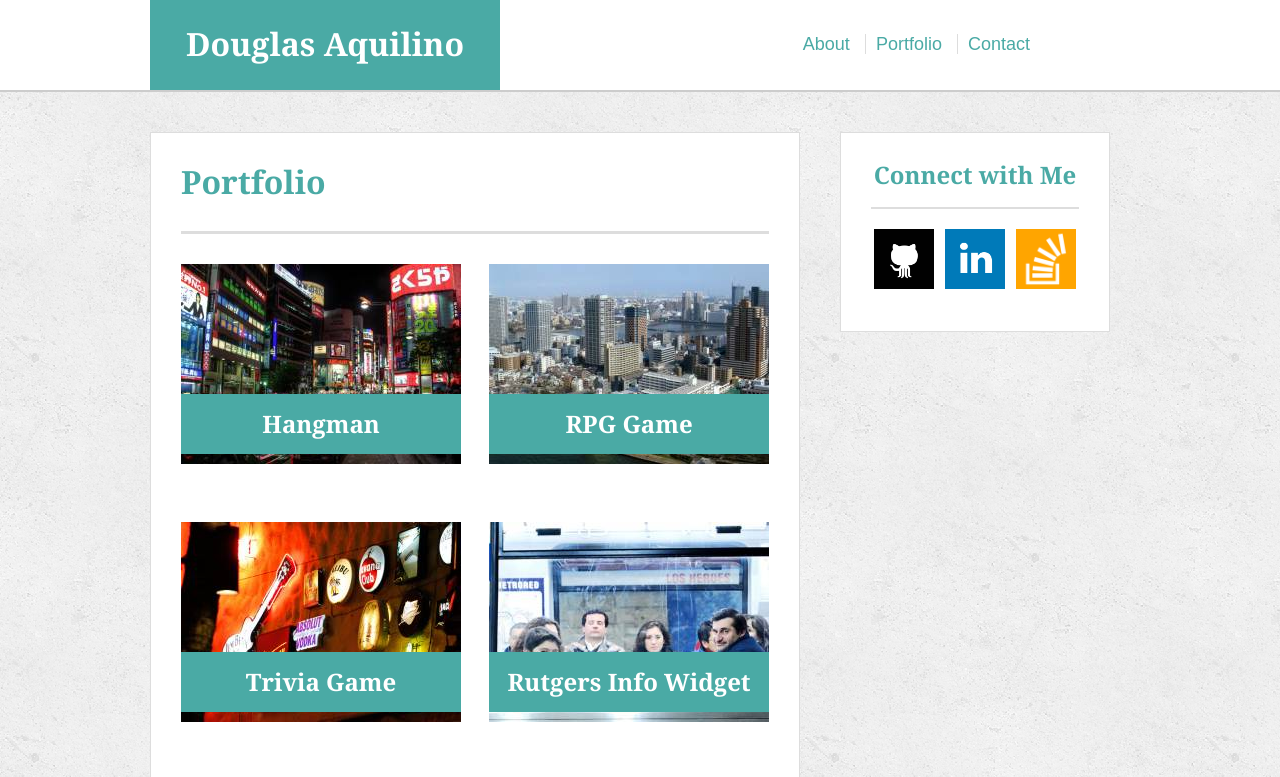
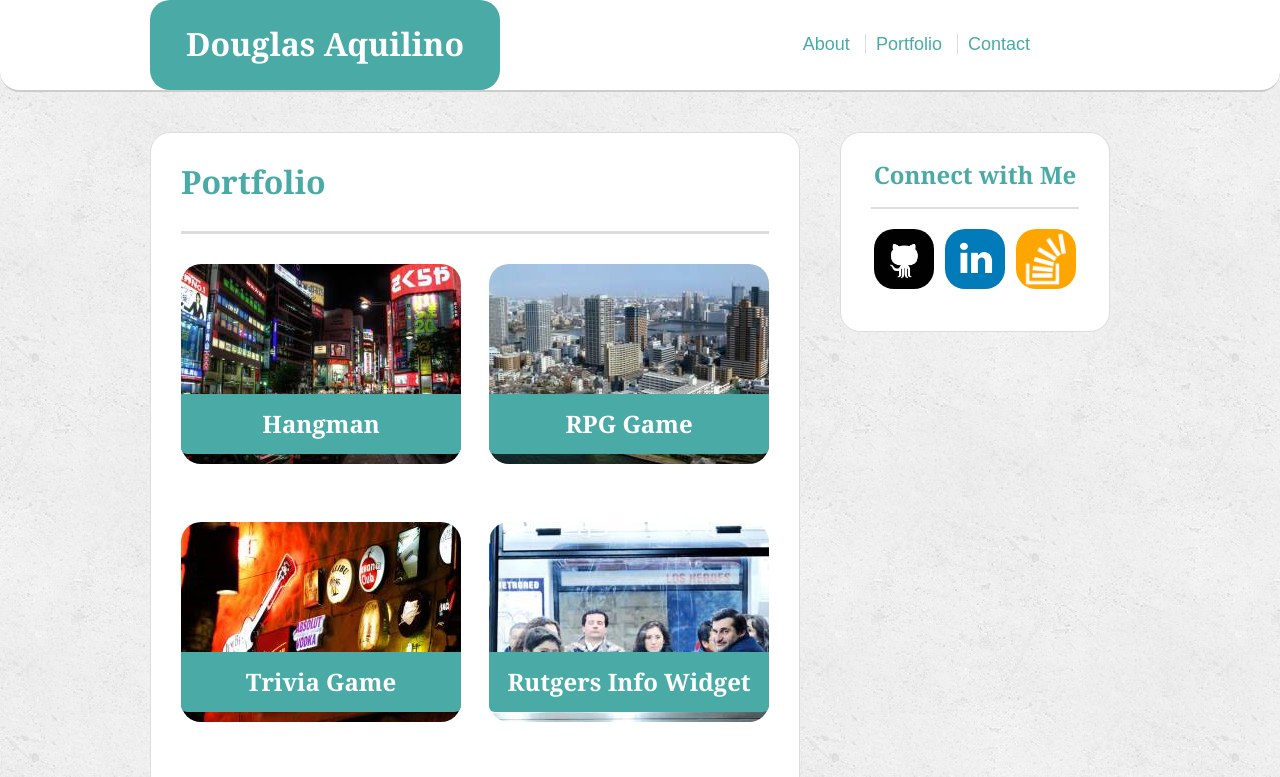
Before and after one commit to daquilino/Basic-Portfolio, a plain HTML site: page portfolio.html in a window 1280 px wide. Shown: the top 777 px of the page. Drawn offline with Linux system fonts and the light colour scheme.

Commit message:
Changed style to round corners

```diff
--- a/assets/css/style.css
+++ b/assets/css/style.css
@@ -32,6 +32,8 @@ header {
 	background: #ffffff;
 	height: 90px;
 	border-bottom: 2px solid #cccccc;
+	border-bottom-left-radius: 20px;			/* rounds bottom border*/
+	border-bottom-right-radius: 20px;			/* rounds bottom border*/
 }
 
 #my-name {
@@ -117,6 +119,8 @@ footer {
 	width: 100%;
 	height: 60px;
 	padding-top:35px;
+	border-top-left-radius: 20px;				/* rounds top border*/
+	border-top-right-radius: 20px;
 }
 
 #about-me {
@@ -183,11 +187,13 @@ footer {
 	position: absolute;
 	bottom: 10px;
 	z-index: 1;
+	border-bottom-left-radius: 6px;			/* rounds bottom border*/
+	border-bottom-right-radius: 6px;		/* rounds bottom border*/
 }
 
 #figure1, #figure3, #figure5 { float:left; }
 #figure2, #figure4 { float:right; }
 
-
+.rounded  {border-radius: 20px;	} 				/* rounds border */
 
 .clear{ clear: both; }  /** clears float**/
--- a/portfolio.html
+++ b/portfolio.html
@@ -7,7 +7,7 @@
 </head>
 <body>
 	<header>
-		<h2 id="my-name">Douglas Aquilino</h2>
+		<h2 class="rounded" id="my-name">Douglas Aquilino</h2>
 		<nav>
 			<a class="nav-menu" href="index.html">About</a>
 			<a class="nav-menu" href="portfolio.html">Portfolio</a>
@@ -17,40 +17,40 @@
 
 	<div class="wrapper clear">
 
-		<section id="main">
+		<section class="rounded" id="main">
 			<h1 id="about-me">Portfolio</h1>
 
 			<a href="#">
 				<figure class="portfolio-figure" id="figure1">
-					<img src="assets/images/portfolio1.jpg" alt="portfolio image">
+					<img class="rounded" src="assets/images/portfolio1.jpg" alt="portfolio image">
 					<h3 class="image-label">Hangman</h3>
 				</figure>
 			</a>
 
 			<a href="#">
 				<figure class="portfolio-figure" id="figure2">
-					<img src="assets/images/portfolio2.jpg" alt="portfolio image">
+					<img class="rounded" src="assets/images/portfolio2.jpg" alt="portfolio image">
 					<h3 class="image-label">RPG Game</h3>
 				</figure>
 			</a>
 
 			<a href="#">
 				<figure class="portfolio-figure clear"id="figure3">
-					<img src="assets/images/portfolio3.jpg" alt="portfolio image">
+					<img class="rounded" src="assets/images/portfolio3.jpg" alt="portfolio image">
 					<h3 class="image-label">Trivia Game</h3>
 				</figure>
 			</a>
 
 			<a href="#">
 				<figure class="portfolio-figure" id="figure4">
-					<img src="assets/images/portfolio4.jpg" alt="portfolio image">
+					<img class="rounded" src="assets/images/portfolio4.jpg" alt="portfolio image">
 					<h3 class="image-label">Rutgers Info Widget</h3>
 				</figure>
 			</a>
 
 			<a href="#">
 				<figure class="portfolio-figure clear" id="figure5">
-					<img src="assets/images/portfolio5.jpg" alt="portfolio image">
+					<img class="rounded" src="assets/images/portfolio5.jpg" alt="portfolio image">
 					<h3 class="image-label">Rock Paper Scissors</h3>
 				</figure>
 			</a>
@@ -58,7 +58,7 @@
 
 		</section>
 
-		<section class="sidebar">
+		<section class="sidebar rounded">
 
 			<h2 id="sidebar-heading">Connect with Me</h2>
 
@@ -66,17 +66,17 @@
 
 				<li>
 					<a href="#">
-						<img class="sidebar-links" src="assets/images/github.png" alt="GitHub">
+						<img class="sidebar-links rounded" src="assets/images/github.png" alt="GitHub">
 					</a>
 				</li>
 				<li>
 					<a href="#">
-						<img class="sidebar-links" src="assets/images/linkedin.png" alt="LinkedIn">
+						<img class="sidebar-links rounded" src="assets/images/linkedin.png" alt="LinkedIn">
 					</a>
 				</li>
 				<li>
 					<a href="#">
-						<img class="sidebar-links" src="assets/images/stackoverflow.png" alt="StackOverflow">
+						<img class="sidebar-links rounded" src="assets/images/stackoverflow.png" alt="StackOverflow">
 					</a>
 				</li>
 
```
Also changed, not shown: contact.html (+7 -7 lines), index.html (+7 -7 lines).
